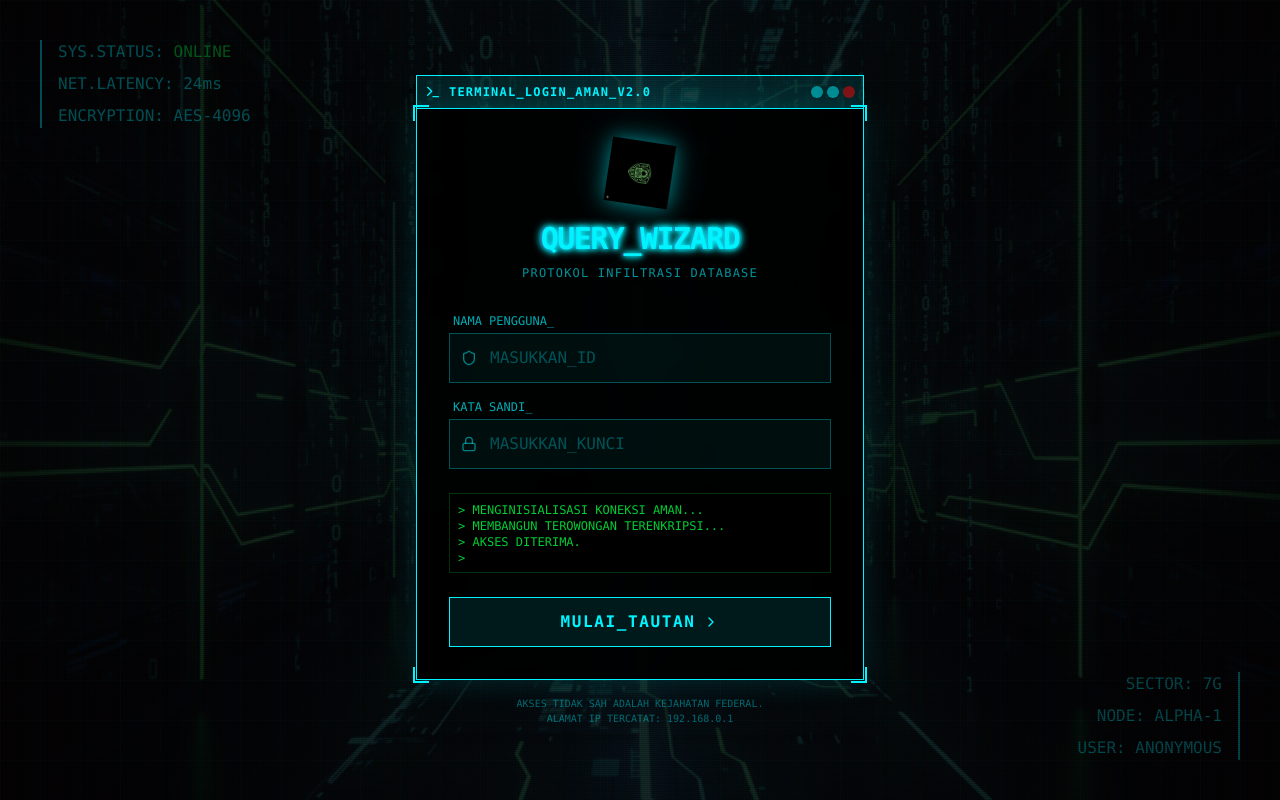
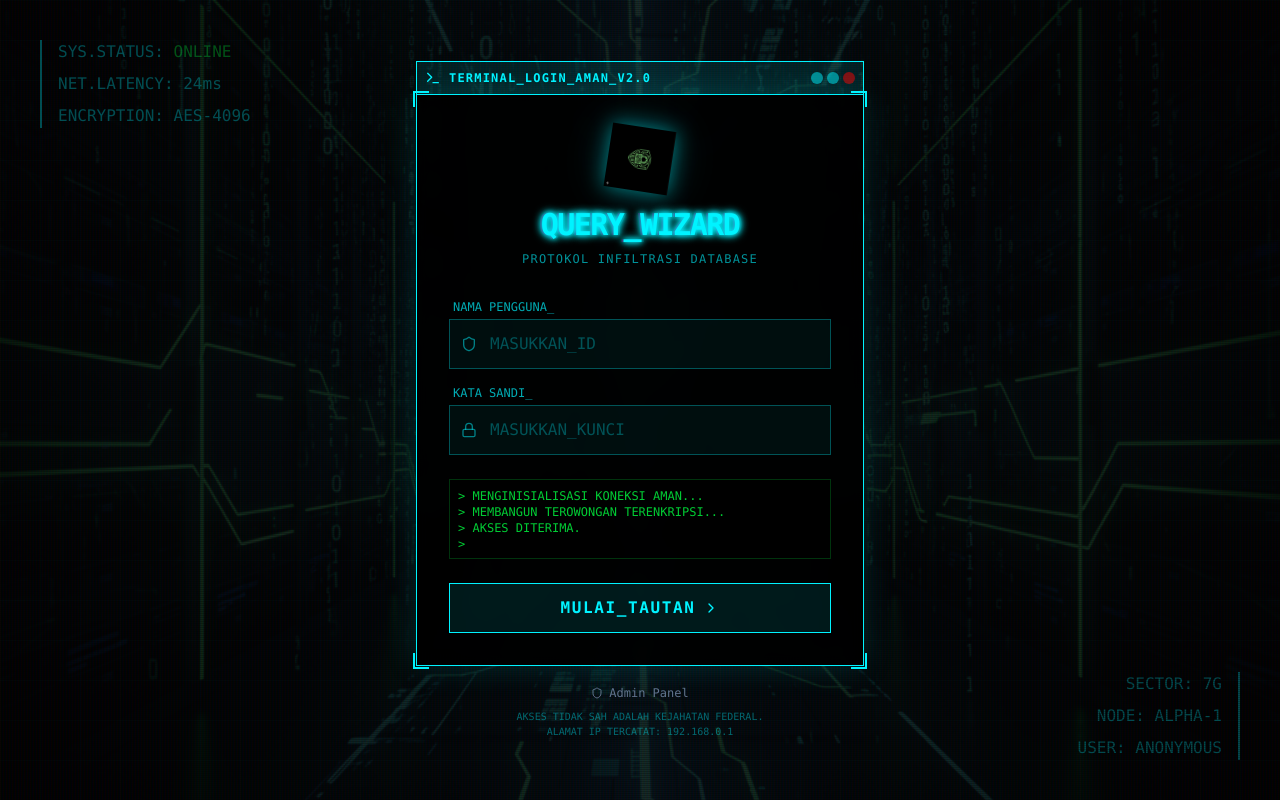
Before and after one commit to devnolife/sql-mission-injection, a React (Vite) app: page / in a window 1280 px wide. Built offline with nearby package versions, Linux system fonts and the light colour scheme.

Commit message:
feat: integrate react-hot-toast for enhanced user notifications and feedback across the application

```diff
--- a/package.json
+++ b/package.json
@@ -24,6 +24,7 @@
     "pg": "^8.16.3",
     "react": "^19.2.0",
     "react-dom": "^19.2.0",
+    "react-hot-toast": "^2.6.0",
     "react-router-dom": "^7.9.6",
     "tailwind-merge": "^3.4.0"
   },
--- a/src/AdminApp.jsx
+++ b/src/AdminApp.jsx
@@ -1,4 +1,5 @@
 import React, { useState } from 'react';
+import toast from 'react-hot-toast';
 import { lessons as initialLessons } from './lib/lessons';
 import { Save, Plus, Trash2, Copy, Check, Lock, LogOut, Edit3, FileJson } from 'lucide-react';
 
@@ -16,7 +17,9 @@ const AdminApp = () => {
     if (pin === 'admin123') {
       setIsAuthenticated(true);
     } else {
-      alert('Akses Ditolak');
+      toast.error('🔒 Akses Ditolak - PIN Salah', {
+        duration: 3000,
+      });
     }
   };
 
@@ -36,8 +39,14 @@ const AdminApp = () => {
 
     if (selectedLesson) {
       setLessons(lessons.map(l => l.id === selectedLesson.id ? newLesson : l));
+      toast.success('✅ Misi berhasil diupdate!', {
+        duration: 3000,
+      });
     } else {
       setLessons([...lessons, newLesson]);
+      toast.success('✨ Misi baru berhasil dibuat!', {
+        duration: 3000,
+      });
     }
     setSelectedLesson(null);
     setIsEditing(false);
@@ -50,6 +59,9 @@ const AdminApp = () => {
         setSelectedLesson(null);
         setIsEditing(false);
       }
+      toast.success('🗑️ Misi berhasil dihapus', {
+        duration: 3000,
+      });
     }
   };
 
@@ -58,6 +70,9 @@ const AdminApp = () => {
     navigator.clipboard.writeText(data);
     setCopied(true);
     setTimeout(() => setCopied(false), 2000);
+    toast.success('📋 Konfigurasi disalin ke clipboard!', {
+      duration: 3000,
+    });
   };
 
   if (!isAuthenticated) {
--- a/src/App.jsx
+++ b/src/App.jsx
@@ -1,5 +1,6 @@
 import React from 'react';
 import { BrowserRouter, Routes, Route } from 'react-router-dom';
+import { Toaster } from 'react-hot-toast';
 import UserApp from './UserApp';
 import AdminApp from './AdminApp';
 import AdminPanel from './components/AdminPanel';
@@ -7,6 +8,45 @@ import AdminPanel from './components/AdminPanel';
 function App() {
   return (
     <BrowserRouter>
+      <Toaster
+        position="top-center"
+        reverseOrder={false}
+        gutter={8}
+        toastOptions={{
+          // Default options
+          duration: 4000,
+          style: {
+            background: 'rgba(0, 0, 0, 0.9)',
+            color: '#00f3ff',
+            border: '1px solid rgba(0, 243, 255, 0.3)',
+            borderRadius: '8px',
+            backdropFilter: 'blur(10px)',
+            fontSize: '14px',
+            fontFamily: 'monospace',
+            maxWidth: '500px',
+          },
+          // Success toast style
+          success: {
+            iconTheme: {
+              primary: '#00ff41',
+              secondary: 'rgba(0, 0, 0, 0.9)',
+            },
+            style: {
+              border: '1px solid rgba(0, 255, 65, 0.3)',
+            },
+          },
+          // Error toast style
+          error: {
+            iconTheme: {
+              primary: '#ff0055',
+              secondary: 'rgba(0, 0, 0, 0.9)',
+            },
+            style: {
+              border: '1px solid rgba(255, 0, 85, 0.3)',
+            },
+          },
+        }}
+      />
       <Routes>
         <Route path='/' element={<UserApp />} />
         <Route path='/admin' element={<AdminApp />} />
--- a/src/UserApp.jsx
+++ b/src/UserApp.jsx
@@ -1,4 +1,5 @@
 import React, { useState, useEffect, useCallback } from 'react';
+import toast from 'react-hot-toast';
 import SQLEditor from './components/SQLEditor';
 import TableVisualizer from './components/TableVisualizer';
 import LoginPage from './components/LoginPage';
@@ -214,7 +215,12 @@ function App() {
     const result = executeQuery(query, initialData);
     if (result.error) {
       setIsProcessing(false);
-      alert(result.error);
+      toast.error(result.error, {
+        duration: 5000,
+        style: {
+          maxWidth: '600px',
+        },
+      });
       return;
     }
 
--- a/src/components/LoginPage.jsx
+++ b/src/components/LoginPage.jsx
@@ -252,7 +252,14 @@ export default function LoginPage({ onLogin }) {
           </form>
         </div>
 
-        <div className='mt-4 text-center'>
+        <div className='mt-4 text-center space-y-2'>
+          <a
+            href="/panel"
+            className='inline-flex items-center gap-1.5 text-xs text-slate-500 hover:text-cyan-400 transition-colors group'
+          >
+            <Shield size={12} className='group-hover:text-cyan-400' />
+            <span>Admin Panel</span>
+          </a>
           <p className='text-[10px] text-[#00f3ff]/40'>
             AKSES TIDAK SAH ADALAH KEJAHATAN FEDERAL.
             <br />
--- a/src/components/SQLEditor.jsx
+++ b/src/components/SQLEditor.jsx
@@ -1,4 +1,5 @@
 import React, { useState, useEffect, useRef } from 'react';
+import toast from 'react-hot-toast';
 import { Play, AlertTriangle, Loader2 } from 'lucide-react';
 import clsx from 'clsx';
 
@@ -12,8 +13,15 @@ const SQLEditor = ({ query, setQuery, onRun, isProcessing = false }) => {
 
     const handlePaste = (e) => {
         e.preventDefault();
-        // Hacker-style alert
-        alert("⚠️ PERINGATAN KEAMANAN: INPUT OTOMATIS TERDETEKSI.\n\nDiperlukan pengambilalihan manual. Fungsi Salin/Tempel telah dinonaktifkan oleh mainframe.");
+        // Hacker-style toast notification
+        toast.error('⚠️ PERINGATAN KEAMANAN: INPUT OTOMATIS TERDETEKSI.\n\nDiperlukan pengambilalihan manual. Fungsi Salin/Tempel telah dinonaktifkan oleh mainframe.', {
+            duration: 6000,
+            icon: '⚠️',
+            style: {
+                whiteSpace: 'pre-line',
+                maxWidth: '600px',
+            },
+        });
     };
 
     const handleKeyDown = (e) => {
```
Also changed, not shown: .claude/settings.local.json, 1 other file (tests, documents, lock files or other folders).
